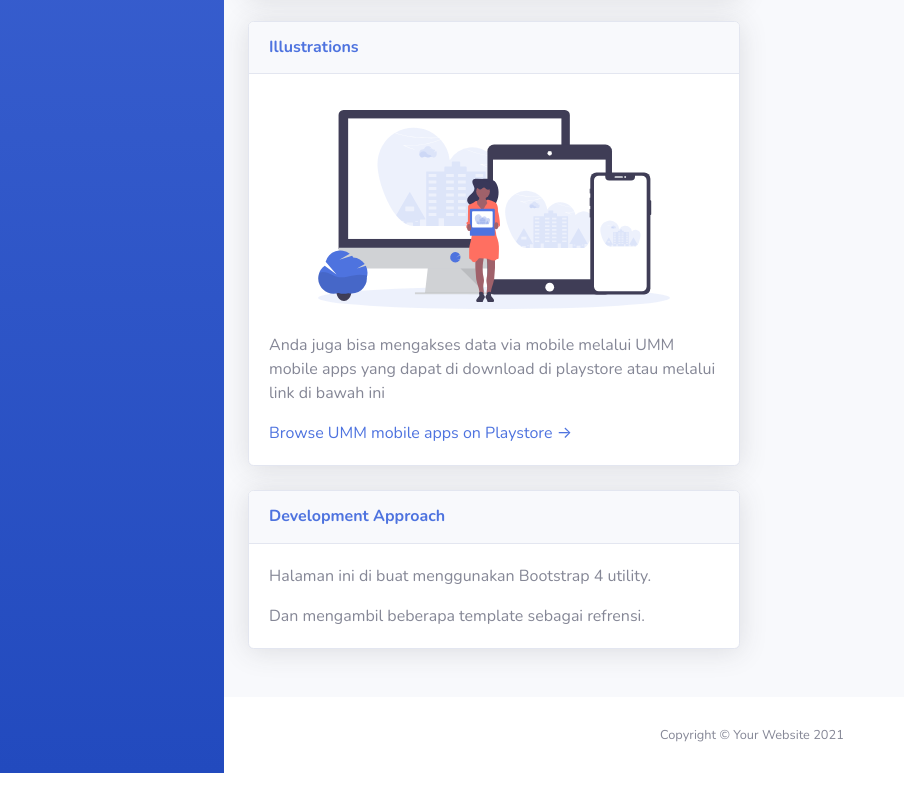
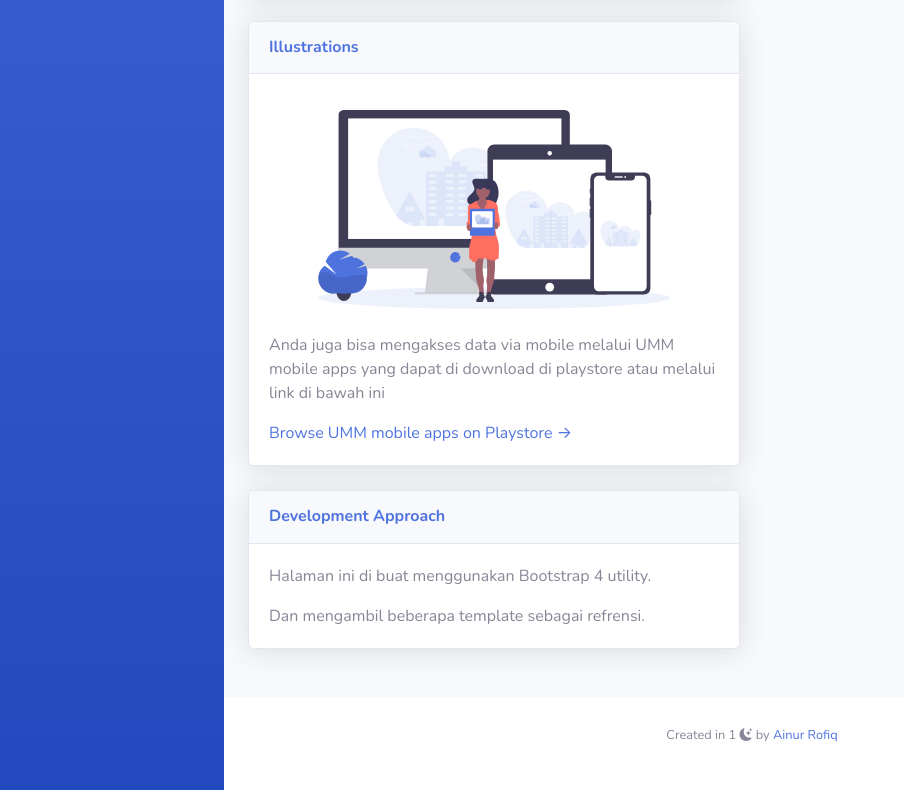
Before and after one commit to MuhammadAinurR/student-dashboard, a website with bundled scripts: page index.html in a window 1280 px wide. Shown: the part 1170-1960 px from the top of the page, without its empty margins (0-904 px from the left). Built offline with nearby package versions, Linux system fonts and the light colour scheme.

Commit message:
edit some code line

```diff
--- a/index.html
+++ b/index.html
@@ -8,6 +8,9 @@
     <meta name="author" content="" />
 
     <title>Dashboard</title>
+
+    <!-- Bootsrap Icons -->
+    <link rel="stylesheet" href="https://cdn.jsdelivr.net/npm/bootstrap-icons@1.6.1/font/bootstrap-icons.css" />
 
     <!-- Custom fonts for this template-->
     <link href="vendor/fontawesome-free/css/all.min.css" rel="stylesheet" type="text/css" />
@@ -526,7 +529,7 @@
         <footer class="sticky-footer bg-white">
           <div class="container my-auto">
             <div class="copyright text-center my-auto">
-              <span>Copyright &copy; Your Website 2021</span>
+              <p>Created in 1 <i class="bi bi-moon-stars-fill"></i> by <a href="https://www.instagram.com/aanrfq/" class="text-black fw-bold">Ainur Rofiq</a></p>
             </div>
           </div>
         </footer>
```
